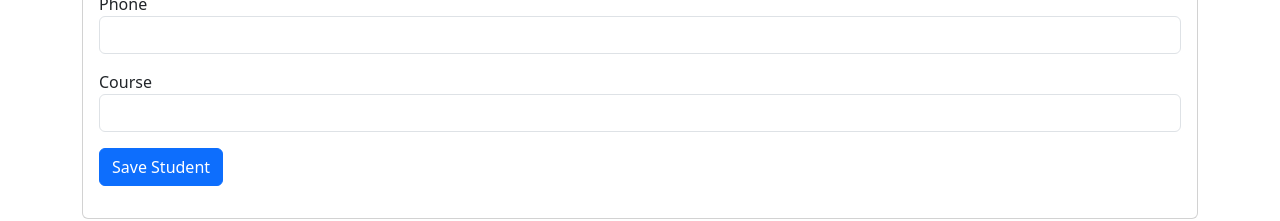
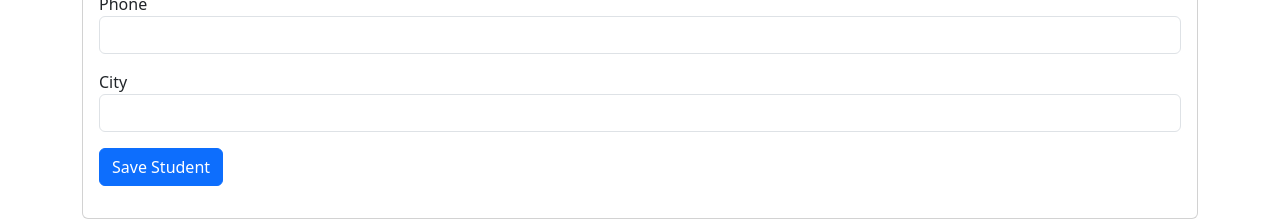
Before and after one commit to VikasSaxena2204/Student-DB, a React (Create React App) app: page /students/create in a window 1280 px wide. Shown: the part 340-561 px from the top of the page. Built offline with nearby package versions, Linux system fonts and the light colour scheme.

Commit message:
StudentCreate.js

```diff
--- a/src/pages/StudentCreate.js
+++ b/src/pages/StudentCreate.js
@@ -11,7 +11,7 @@ function StudentCreate() {
         name: '',
         email: '',
         phone: '',
-        course: ''
+        city: ''
     });
 
     const handleInput = (e) => {
@@ -23,7 +23,7 @@ function StudentCreate() {
         setLoading(true);
 
         // Basic client-side validation
-        if (!student.name || !student.email || !student.phone || !student.course) {
+        if (!student.name || !student.email || !student.phone || !student.city) {
             setInputErrorList({ general: 'All fields are required' });
             setLoading(false);
             return;
@@ -113,15 +113,15 @@ function StudentCreate() {
                                     <span className="text-danger">{inputErrorList.phone}</span>
                                 </div>
                                 <div className="mb-3">
-                                    <label>Course</label>
+                                    <label>City</label>
                                     <input
                                         type="text"
-                                        name="course"
-                                        value={student.course}
+                                        name="city"
+                                        value={student.city}
                                         onChange={handleInput}
                                         className="form-control"
                                     />
-                                    <span className="text-danger">{inputErrorList.course}</span>
+                                    <span className="text-danger">{inputErrorList.city}</span>
                                 </div>
                                 <div className="mb-3">
                                     <button
```
